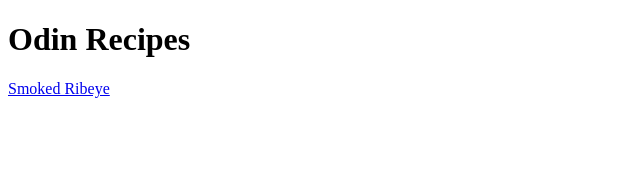
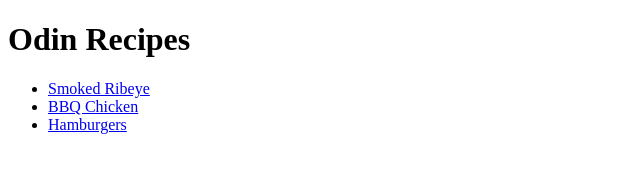
Before and after one commit to bcrist84/odin-recipes, a plain HTML site: page index.html in a window 1280 px wide. Shown: the whole page, without its empty margins (0-640 px from the left). Drawn offline with Linux system fonts and the light colour scheme.

Commit message:
Changed title to Home

```diff
--- a/index.html
+++ b/index.html
@@ -2,7 +2,7 @@
 <Html lang="en">
 <head>
   <meta charset="utf-8">
-  <title>Smoked Ribeye</title>
+  <title>Home</title>
 
 
 
@@ -10,7 +10,11 @@
 
 <body>
   <h1>Odin Recipes</h1>
-  <a href="recipes/perfectribeye.html">Smoked Ribeye</a>
+<ul>
+  <li><a href="recipes/ribeye.html">Smoked Ribeye</a></li>
+  <li><a href="recipes/bbqchicken.html">BBQ Chicken</a></li>
+  <li><a href="recipes/hamburgers.html">Hamburgers</a></li>
+</ul>
 
 
 </body>
```
